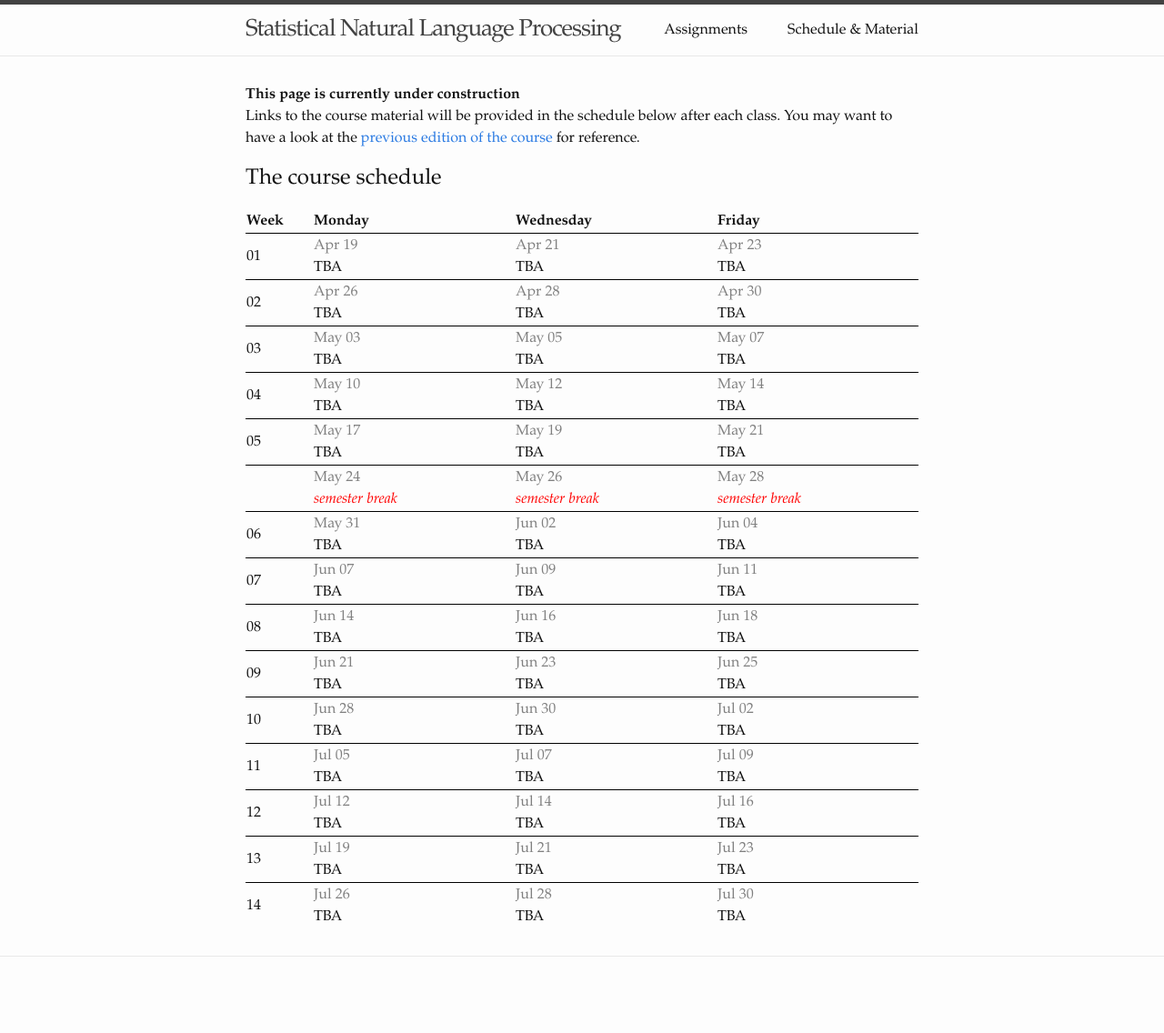
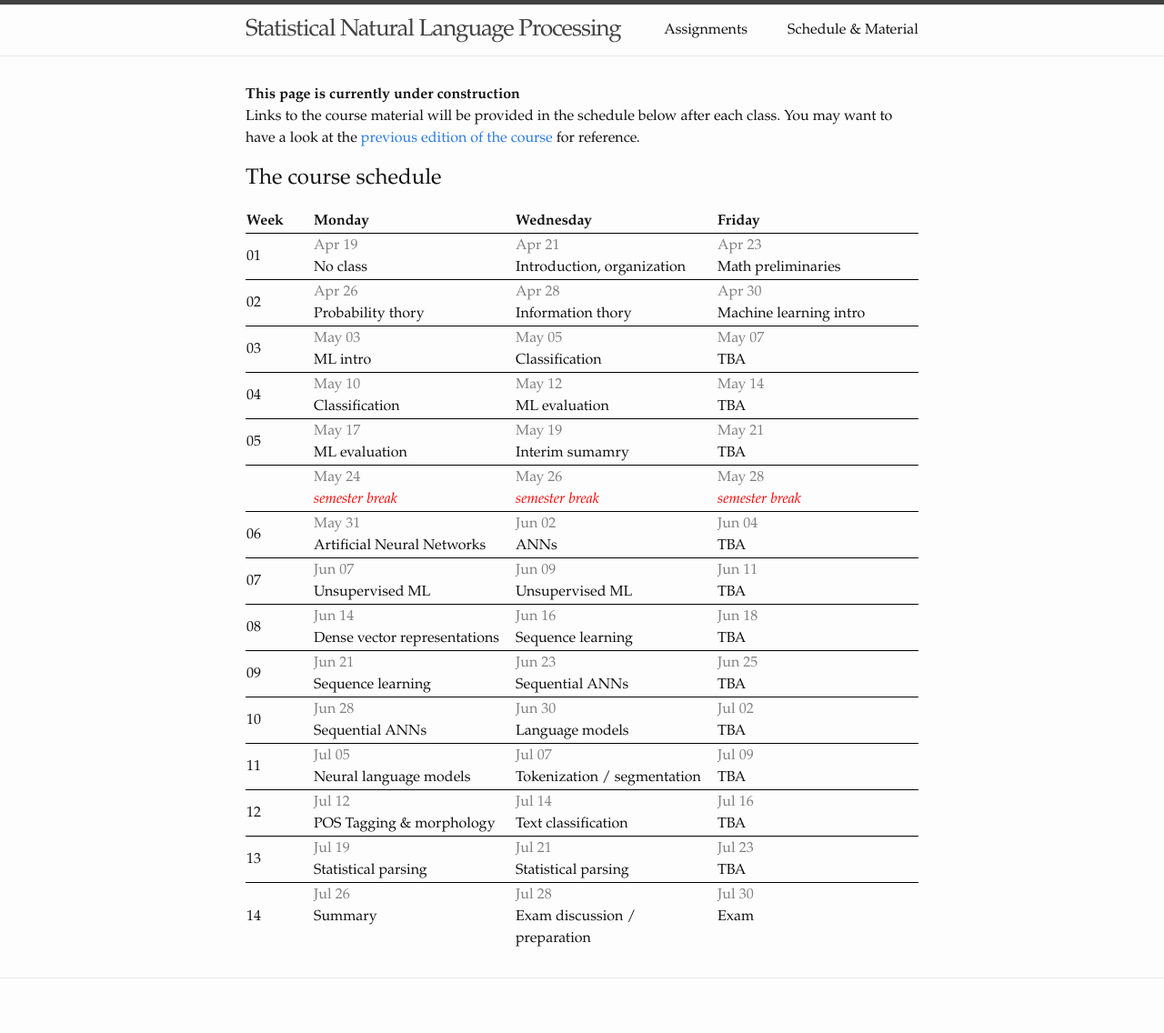
Before and after one commit to snlp2021/snlp2021.github.io, a Jekyll site: the page built from schedule.md, in a window 1280 px wide. Shown: the whole page at 91% size. Built offline with Jekyll 4.4.1, drawn with Linux system fonts in a browser that asks for light colours; before the commit the page ends 1112 px from its top, so only the background shows below that.

Commit message:
Syllabus + initial schedule.

```diff
--- a/_data/schedule.yml
+++ b/_data/schedule.yml
@@ -1,41 +1,41 @@
 - week: "01"
   dates:
     Apr 19:
-      topic: TBA
+      topic: No class
     Apr 21:
-      topic: TBA
+      topic: Introduction, organization
     Apr 23:
-      topic: TBA
+      topic: Math preliminaries
 - week: "02"
   dates:
     Apr 26:
-      topic: TBA
+      topic: Probability thory
     Apr 28:
-      topic: TBA
+      topic: Information thory
     Apr 30:
-      topic: TBA
+      topic: Machine learning intro
 - week: "03"
   dates:
     May 03:
-      topic: TBA
+      topic: ML intro
     May 05:
-      topic: TBA
+      topic: Classification
     May 07:
       topic: TBA
 - week: "04"
   dates:
     May 10:
-      topic: TBA
+      topic: Classification
     May 12:
-      topic: TBA
+      topic: ML evaluation
     May 14:
       topic: TBA
 - week: "05"
   dates:
     May 17:
-      topic: TBA
+      topic: ML evaluation
     May 19:
-      topic: TBA
+      topic: Interim sumamry
     May 21:
       topic: TBA
 - week: ""
@@ -46,72 +46,72 @@
 - week: "06"
   dates:
     May 31:
-      topic: TBA
+      topic: Artificial Neural Networks
     Jun 02:
-      topic: TBA
+      topic: ANNs
     Jun 04:
       topic: TBA
 - week: "07"
   dates:
     Jun 07:
-      topic: TBA
+      topic: Unsupervised ML
     Jun 09:
-      topic: TBA
+      topic: Unsupervised ML
     Jun 11:
       topic: TBA
 - week: "08"
   dates:
     Jun 14:
-      topic: TBA
+      topic: Dense vector representations
     Jun 16:
-      topic: TBA
+      topic: Sequence learning
     Jun 18:
       topic: TBA
 - week: "09"
   dates:
     Jun 21:
-      topic: TBA
+      topic: Sequence learning
     Jun 23:
-      topic: TBA
+      topic: Sequential ANNs
     Jun 25:
       topic: TBA
 - week: "10"
   dates:
     Jun 28:
-      topic: TBA
+      topic: Sequential ANNs
     Jun 30:
-      topic: TBA
+      topic: Language models
     Jul 02:
       topic: TBA
 - week: "11"
   dates:
     Jul 05:
-      topic: TBA
+      topic: Neural language models
     Jul 07:
-      topic: TBA
+      topic: Tokenization / segmentation
     Jul 09:
       topic: TBA
 - week: "12"
   dates:
     Jul 12:
-      topic: TBA
+      topic: POS Tagging & morphology
     Jul 14:
-      topic: TBA
+      topic: Text classification
     Jul 16:
       topic: TBA
 - week: "13"
   dates:
     Jul 19:
-      topic: TBA
+      topic: Statistical parsing
     Jul 21:
-      topic: TBA
+      topic: Statistical parsing
     Jul 23:
       topic: TBA
 - week: "14"
   dates:
     Jul 26:
-      topic: TBA
+      topic: Summary
     Jul 28:
-      topic: TBA
+      topic: Exam discussion / preparation
     Jul 30:
-      topic: TBA
+      topic: Exam
```
Also changed, not shown: index.md (+16 -0 lines), 1 other file.
